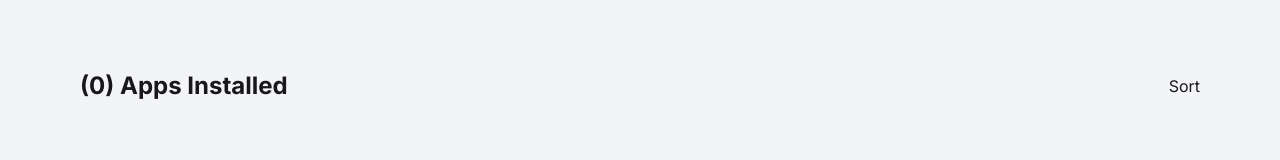
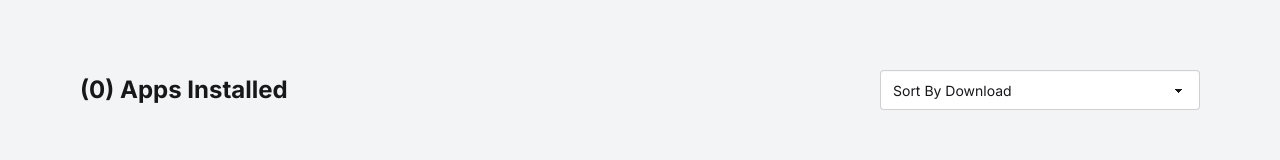
Before and after one commit to Anzumul-Jubayer/hero-io, a React (Vite) app: page /installation in a window 1280 px wide. Shown: the part 253-413 px from the top of the page. Built offline with nearby package versions, Linux system fonts and the light colour scheme.

Commit message:
sorted-functionality

```diff
--- a/src/Pages/Installation.jsx
+++ b/src/Pages/Installation.jsx
@@ -2,12 +2,23 @@ import React, { useEffect, useState } from "react";
 
 const Installation = () => {
   const [installed, setInstalled] = useState([]);
+  const [sortOrder, setSortOrder] = useState("none");
   useEffect(() => {
     const saveList = JSON.parse(localStorage.getItem("installed"));
     if (saveList) {
       setInstalled(saveList);
     }
   }, []);
+
+  const sortItem=()=>{
+    if(sortOrder==="asc"){
+        return [...installed].sort((a,b)=>a.downloads-b.downloads)
+    }else if(sortOrder==="desc"){
+        return [...installed].sort((a,b)=>b.downloads-a.downloads)
+    }else{
+       return installed
+    }
+  }
   return (
     <div>
       <h1 className="font-bold text-4xl text-center mt-12">
@@ -20,14 +31,25 @@ const Installation = () => {
         <p className="font-bold text-2xl">
           ({installed.length}) Apps Installed
         </p>
-        <button>Sort</button>
+        <label className="form-control w-full max-w-xs">
+          <select
+            value={sortOrder}
+            onChange={(e) => setSortOrder(e.target.value)}
+            className="select select-bordered"
+          >
+            <option value="none">Sort By Download</option>
+            <option value="asc">Low -&gt;High</option>
+            <option value="desc">High -&gt;Low</option>
+          </select>
+        </label>
       </div>
       <div className="space-y-3">
-        {installed.map((el) => (
-          <div className="card flex flex-col lg:flex-row card-side bg-base-100 shadow-sm mx-2 lg:mx-30 p-4">
-            <div>
-
-            </div>
+        {sortItem().map((el) => (
+          <div
+            key={el.id}
+            className="card flex flex-col lg:flex-row card-side bg-base-100 shadow-sm mx-2 lg:mx-30 p-4"
+          >
+            <div></div>
             <figure>
               <img
                 src={el.image}
@@ -49,16 +71,13 @@ const Installation = () => {
                   </p>
                 </div>
                 <div className=" text-gray-400">
-                  <p>
-                     {el.size} MB
-                  </p>
+                  <p>{el.size} MB</p>
                 </div>
               </div>
-
             </div>
             <div className="flex   justify-end items-center">
-                <button className="btn bg-[#00d390] text-white">Uninstall</button>
-              </div>
+              <button className="btn bg-[#00d390] text-white">Uninstall</button>
+            </div>
           </div>
         ))}
       </div>
```
